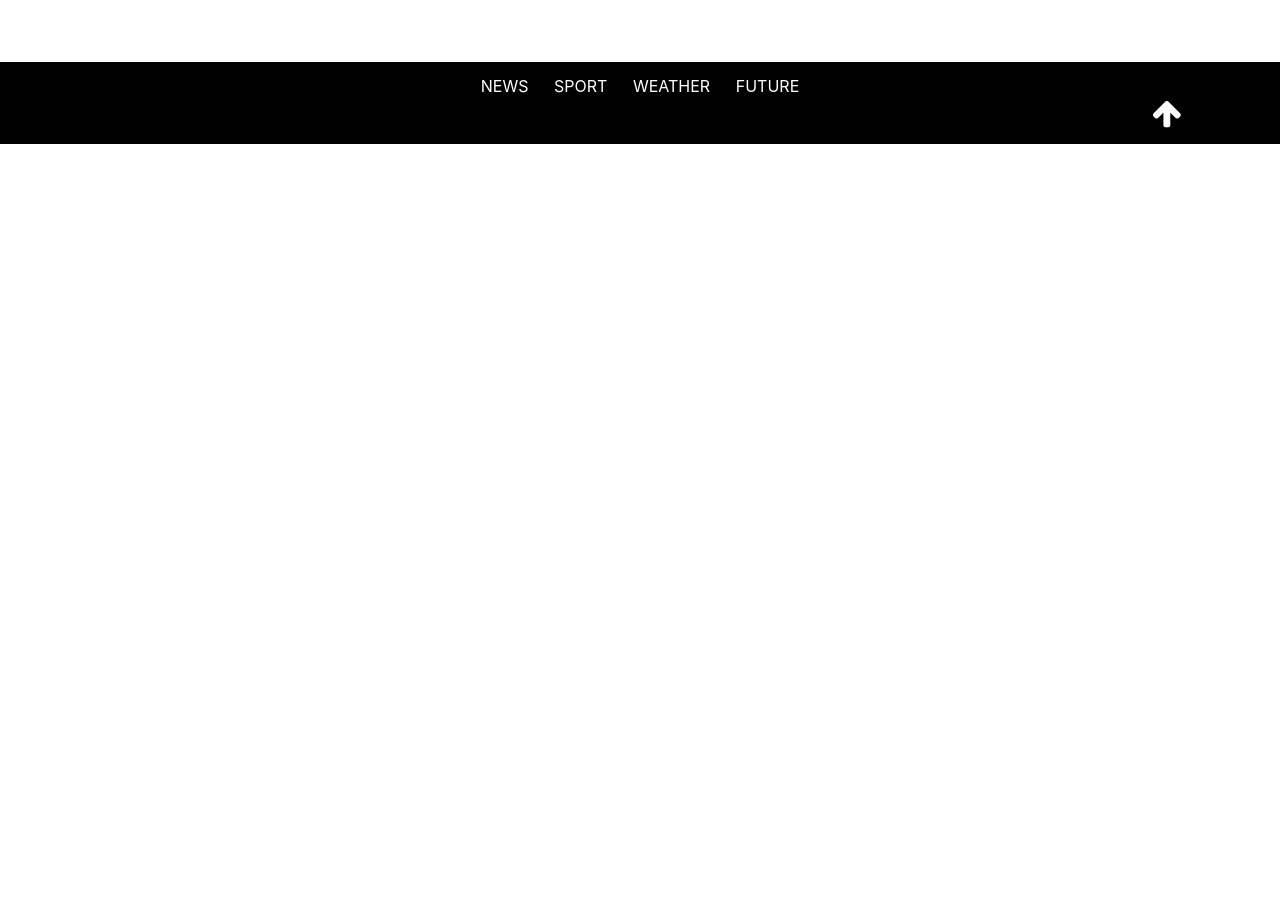
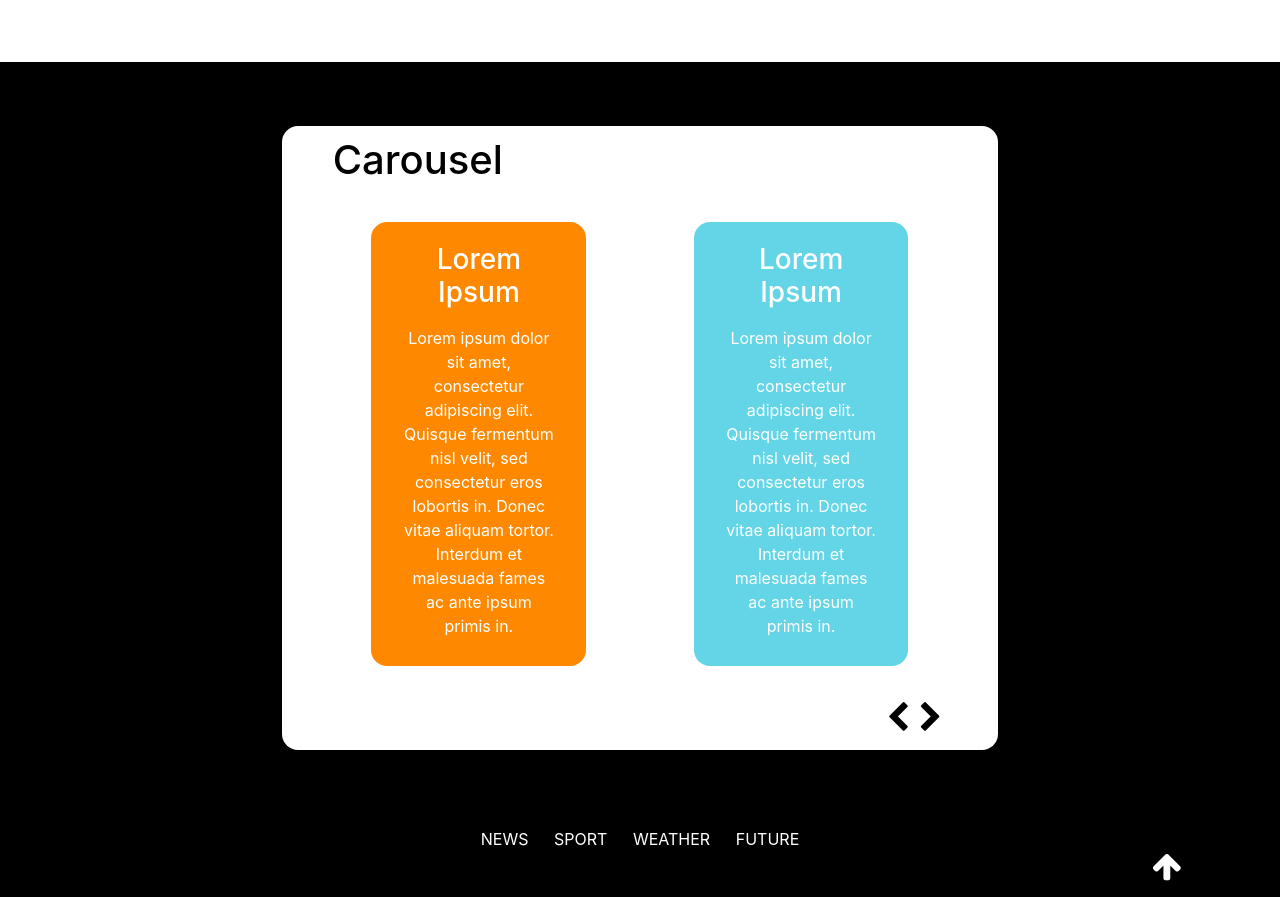
Before and after one commit to SUBS2905/react-template, a React (Create React App) app: page / in a window 1280 px wide. Shown: the part 1547-2444 px from the top of the page. Before the commit the page ends 1691 px from the top, so only its background shows below. Built offline with nearby package versions, Linux system fonts and the light colour scheme.

Commit message:
section-4 cards prepare

```diff
--- a/src/App.css
+++ b/src/App.css
@@ -19,12 +19,72 @@ body::-webkit-scrollbar{
   padding: 5% 10%;
 }
 
+/* Components */
+
 /* Navbar */
 .nav-container{
   background-color: black;
 }
 .navbar-brand, .nav-link{
   color: white;
+}
+
+/* Footer */
+.footer{
+  background-color: black;
+  color: white;
+  padding: 1% 0;
+}
+.footer-flex{
+  display: flex;
+  justify-content:center;
+}
+.footer-item{
+  padding: 0 1%;
+}
+.fa-arrow-up{
+  margin-left: 90%;
+  color: white;
+}
+
+/* Card */
+.card{
+  border: none;
+  text-align: center;
+}
+.card-body{
+  background-color: black;
+  color: white;
+  text-align: center;
+  border-radius: 2rem;
+  width: 18rem;
+  padding: 15% 10%;
+}
+.card-body img{
+  width: 100px;
+  border-radius: 100%;
+  margin-bottom: 1rem;
+}
+
+/* Carousel Item */
+:root{
+  --Orange: #fe8900;
+  --Red: #f66465;
+  --Blue: #63d5e7
+}
+.carousel-card{
+  text-align: center;
+  width: 60%;
+  padding: 2% 5%;
+  border-radius: 1rem;
+  color: white;
+}
+.carousel-card:hover{
+  box-shadow: 10px 10px 20px gray;
+  transition: 0.3s;
+}
+.carousel-card h3{
+  padding: 5% 0;
 }
 
 /* First Section */
@@ -55,42 +115,33 @@ body::-webkit-scrollbar{
 }
 
 /* Third Section */
-.card{
-  border: none;
-  text-align: center;
-}
-.card-body{
-  background-color: black;
-  color: white;
-  text-align: center;
-  border-radius: 2rem;
-  width: 18rem;
-  padding: 15% 10%;
-}
-.card-body img{
-  width: 100px;
-  border-radius: 100%;
-  margin-bottom: 1rem;
-}
+
 #section-3{
   display: flex;
   justify-content: center;
 }
 
-/* Footer */
-.footer{
-  background-color: black;
-  color: white;
-  padding: 1% 0;
+/* Fourth Section */
+.carousel{
+  background-color: white;
+  color: black;
+  border-radius: 1rem;
+  margin: auto;
+  padding: 1% 5%;
+  width: 70%;
 }
-.footer-flex{
+
+.carousel-body{
   display: flex;
-  justify-content:center;
+  justify-content: space-around;
+  padding: 5% 0;
 }
-.footer-item{
-  padding: 0 1%;
+.carousel-control{
+  display: flex;
+  justify-content: flex-end;
 }
-.fa-arrow-up{
-  margin-left: 90%;
-  color: white;
+.carousel-control button{
+  border: none;
+  background-color: white;
+  padding: 5px;
 }
--- a/src/App.js
+++ b/src/App.js
@@ -4,7 +4,8 @@ import Header from './components/header';
 import Footer from './components/footer';
 import Section1 from './sections/section1';
 import Section2 from './sections/section2';
-import Section3 from './section3';
+import Section3 from './sections/section3';
+import Section4 from './sections/section4';
 
 function App() {
   return (
@@ -13,6 +14,7 @@ function App() {
       <Section1 />
       <Section2 />
       <Section3 />
+      <Section4 />
       <Footer />
     </div>
   );
--- /dev/null
+++ b/src/components/carousel.jsx
@@ -0,0 +1,21 @@
+import React from "react";
+
+function CarouselItem(props) {
+  return (
+    <div
+      className="carousel-card col-4"
+      style={{
+        backgroundColor: "var(--" + props.colour + ")"
+      }}
+    >
+      <h3>Lorem Ipsum</h3>
+      <p>
+        Lorem ipsum dolor sit amet, consectetur adipiscing elit. Quisque
+        fermentum nisl velit, sed consectetur eros lobortis in. Donec vitae
+        aliquam tortor. Interdum et malesuada fames ac ante ipsum primis in.
+      </p>
+    </div>
+  );
+}
+
+export default CarouselItem;
--- a/src/section3.jsx
+++ b/src/sections/section3.jsx
@@ -1,5 +1,5 @@
 import React from "react";
-import Card from "./components/card";
+import Card from "../components/card";
 
 function Section3(){
     return(
--- /dev/null
+++ b/src/sections/section4.jsx
@@ -0,0 +1,22 @@
+import React from "react";
+import Carousel from "../components/carousel";
+
+function Section4(){
+    return(
+        <section className="black-container" id="section-4">
+            <div className="carousel">
+                <h1>Carousel</h1>
+                <div className="carousel-body row">
+                    <Carousel colour="Orange"/>
+                    <Carousel colour="Blue"/>
+                </div>
+                <div className="carousel-control">
+                    <button><i className="fa fa-chevron-left fa-2x" ></i></button>
+                    <button><i className="fa fa-chevron-right fa-2x" ></i></button>
+                </div>
+            </div>
+        </section>
+    );
+}
+
+export default Section4;
```
